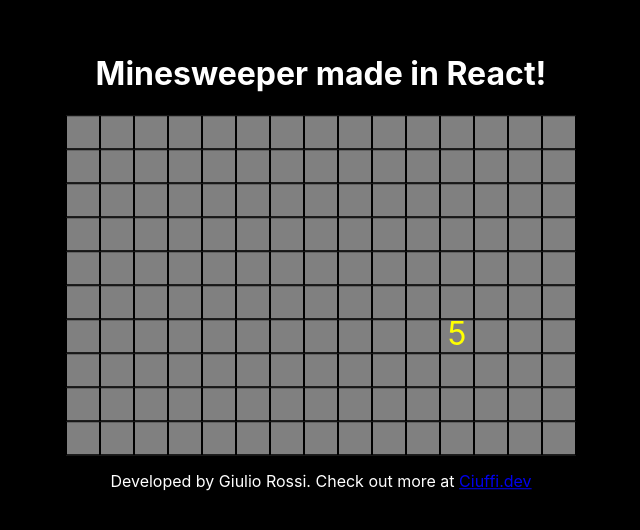
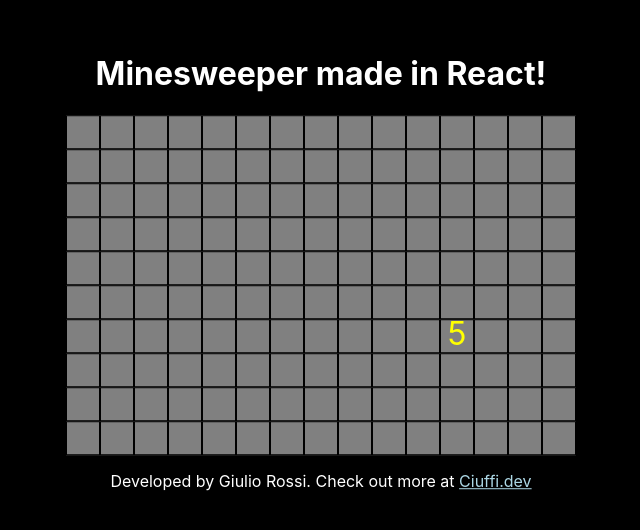
Before and after one commit to Ciuffi/React-Minesweeper, a React (Create React App) app: page / in a window 1280 px wide. Shown: the part 112-642 px from the top of the page, without its empty margins (319-959 px from the left). Built offline with nearby package versions, Linux system fonts and the light colour scheme.

Commit message:
change link color to light blue

```diff
--- a/src/App.js
+++ b/src/App.js
@@ -181,6 +181,7 @@ function App() {
             href="https://ciuffi.dev"
             rel="noopener noreferrer"
             target="_blank"
+            style={{ color: "lightblue" }}
           >
             Ciuffi.dev
           </a>
```
